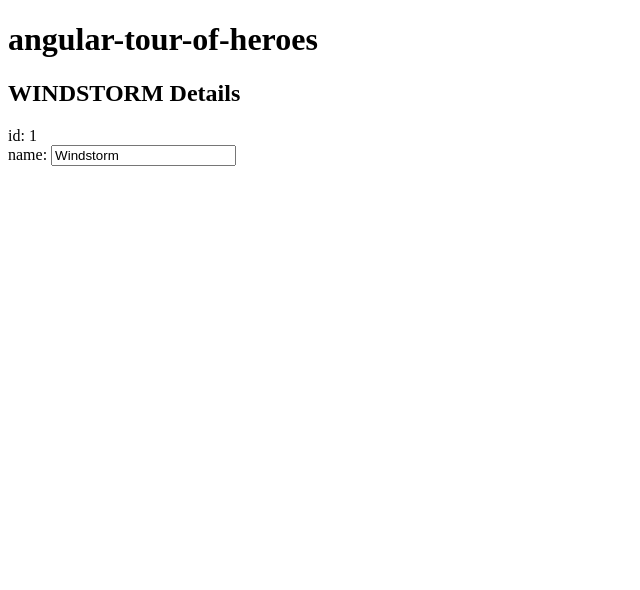
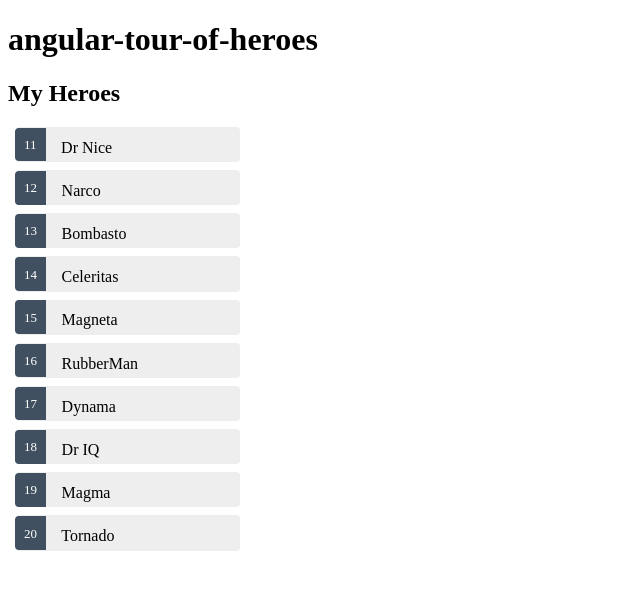
Before and after one commit to EwaCzar123/pp-web, an Angular app: page / in a window 1280 px wide. Shown: the top 590 px of the page, without its empty margins (0-640 px from the left). Built offline with nearby package versions, Linux system fonts and the light colour scheme.

Commit message:
display a list

```diff
--- a/src/app/heroes/heroes.component.html
+++ b/src/app/heroes/heroes.component.html
@@ -1,7 +1,20 @@
-<h2>{{hero.name | uppercase}} Details</h2>
-<div><span>id: </span>{{hero.id}}</div>
-<div>
-    <label>name:
-        <input [(ngModel)]="hero.name" placeholder="name"/>
-    </label>
-</div>
+<h2>My Heroes</h2>
+<ul class="heroes">
+    <li *ngFor="let hero of heroes"
+    [class.selected]="hero === selectedHero"
+    (click)="onSelect(hero)">
+        <span class="badge">{{hero.id}}</span> {{hero.name}}
+    </li>
+</ul>
+
+<div *ngIf="selectedHero">
+
+    <h2>{{selectedHero.name | uppercase}} Details</h2>
+    <div><span>id: </span>{{selectedHero.id}}</div>
+    <div>
+      <label>name:
+        <input [(ngModel)]="selectedHero.name" placeholder="name"/>
+      </label>
+    </div>
+
+  </div>
--- a/src/app/heroes/heroes.component.ts
+++ b/src/app/heroes/heroes.component.ts
@@ -1,4 +1,5 @@
 import { Component, OnInit } from '@angular/core';
+import { HEROES } from '../models/mock-heroes';
 import { Hero } from '../models/hero';
 
 @Component({
@@ -8,14 +9,17 @@
 })
 export class HeroesComponent implements OnInit {
 
-  hero: Hero = {
-    id: 1,
-    name: 'Windstorm'
-  };
+  heroes = HEROES;
+
+  selectedHero: Hero;
 
   constructor() { }
 
   ngOnInit(): void {
   }
 
+  onSelect(hero: Hero): void {
+    this.selectedHero = hero;
+  }
+
 }
--- /dev/null
+++ b/src/app/models/mock-heroes.ts
@@ -0,0 +1,14 @@
+import { Hero } from './hero';
+
+export const HEROES: Hero[] = [
+  { id: 11, name: 'Dr Nice' },
+  { id: 12, name: 'Narco' },
+  { id: 13, name: 'Bombasto' },
+  { id: 14, name: 'Celeritas' },
+  { id: 15, name: 'Magneta' },
+  { id: 16, name: 'RubberMan' },
+  { id: 17, name: 'Dynama' },
+  { id: 18, name: 'Dr IQ' },
+  { id: 19, name: 'Magma' },
+  { id: 20, name: 'Tornado' }
+];
```
